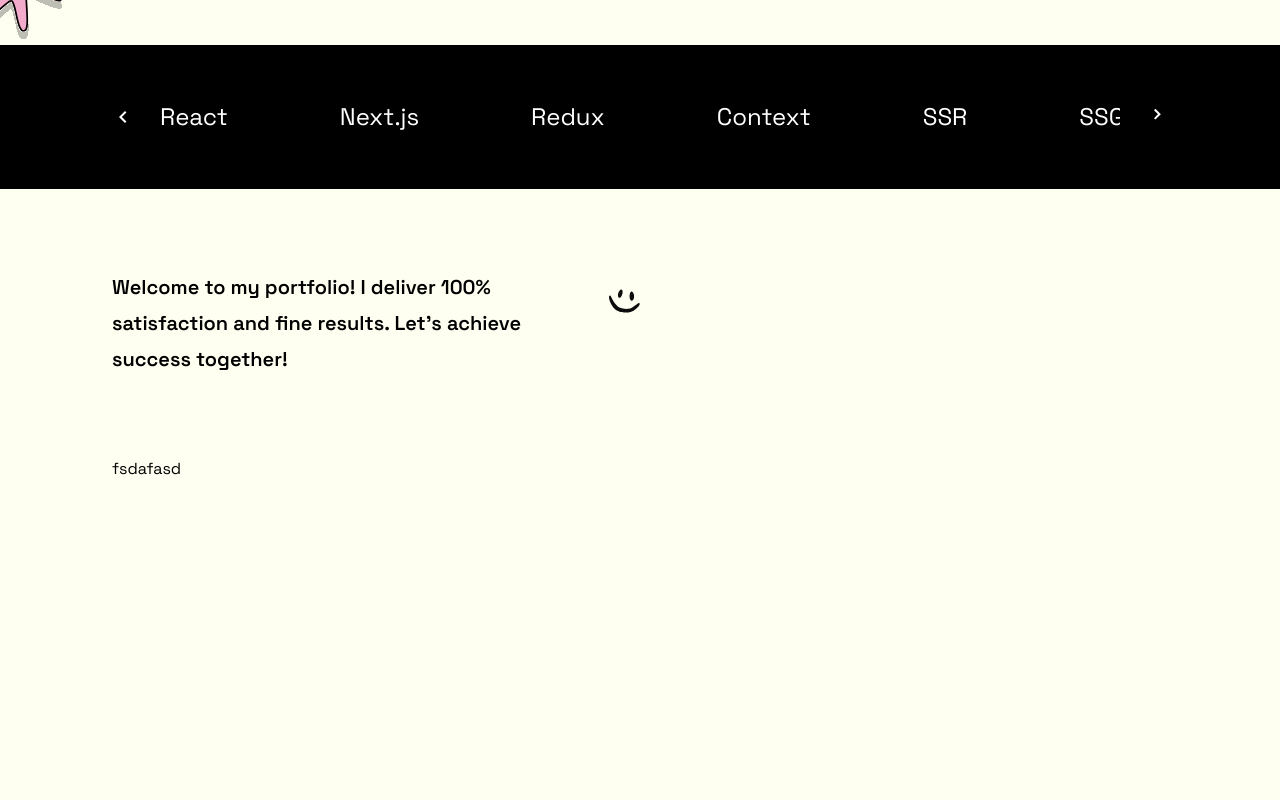
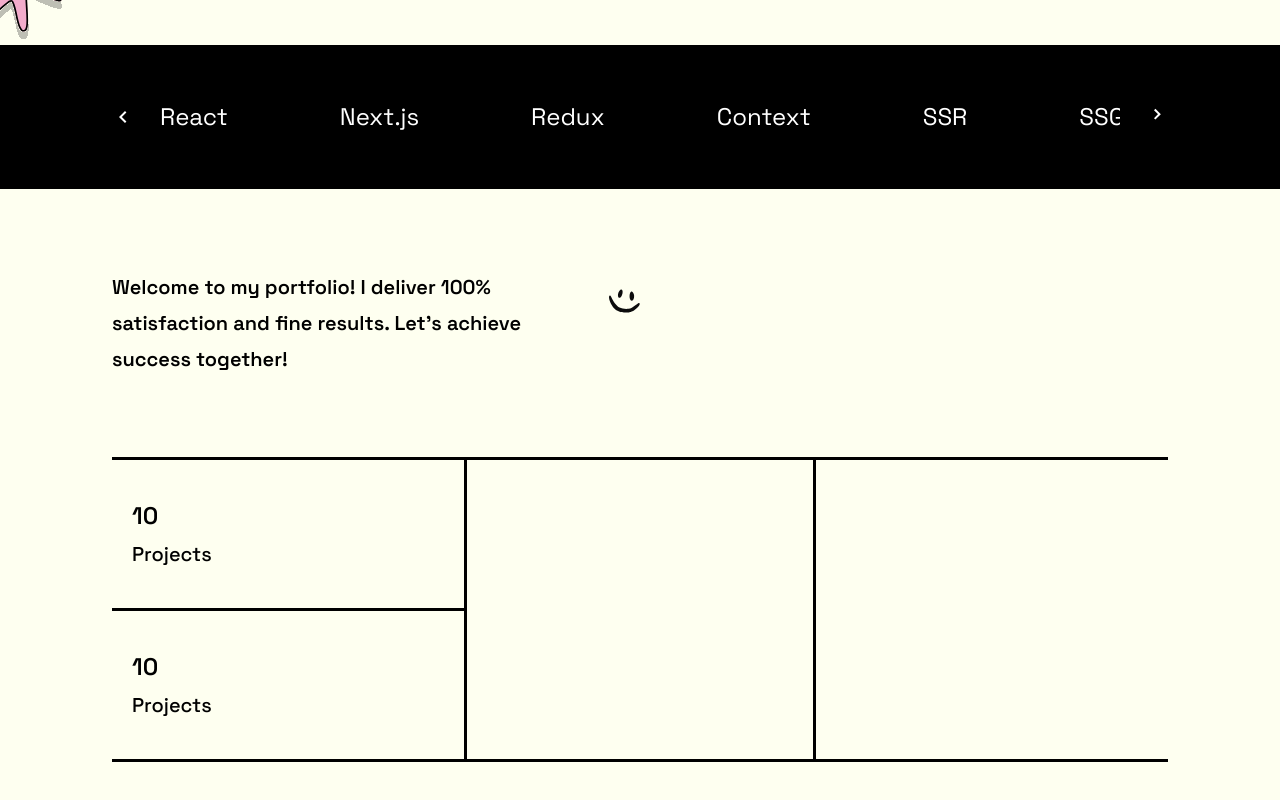
Before and after one commit to Prashishgt/portfolio, a Next.js app: page / in a window 1280 px wide. Shown: the part 1132-1932 px from the top of the page. Before the commit the page ends 1693 px from the top, so only its background shows below. Built offline with nearby package versions, Linux system fonts and the light colour scheme.

Commit message:
Project section started

```diff
--- a/components/ServiceTable.tsx
+++ b/components/ServiceTable.tsx
@@ -1,7 +1,23 @@
 import React from "react";
+import MaxWidthWrapper from "./common/MaxWidthWrapper";
 
 const ServiceTable = () => {
-  return <div>ServiceTable</div>;
+  return (
+    <div className="border-y-[3px] border-black w-full flex justify-center">
+      <div className="w-1/3">
+        <div className="flex flex-col gap-2 py-10 px-5 border-b-[3px] border-black">
+          <h2 className="text-2xl font-semibold">10</h2>
+          <p className="text-xl font-medium">Projects</p>
+        </div>
+        <div className="flex flex-col gap-2 py-10 px-5">
+          <h2 className="text-2xl font-semibold">10</h2>
+          <p className="text-xl font-medium">Projects</p>
+        </div>
+      </div>
+      <div className="w-1/3  border-x-[3px] border-black"></div>
+      <div className="flex-grow p-4 "></div>
+    </div>
+  );
 };
 
 export default ServiceTable;
--- a/components/Services.tsx
+++ b/components/Services.tsx
@@ -2,6 +2,7 @@ import React from "react";
 import MaxWidthWrapper from "./common/MaxWidthWrapper";
 import { SmileIcon } from "@/utils/icons";
 import Image from "next/image";
+import ServiceTable from "./ServiceTable";
 
 const Services = () => {
   return (
@@ -15,7 +16,7 @@ const Services = () => {
           <Image src={SmileIcon} alt="smileIcon" fill />
         </div>
       </div>
-      <div>fsdafasd</div>
+      <ServiceTable />
     </MaxWidthWrapper>
   );
 };
```
